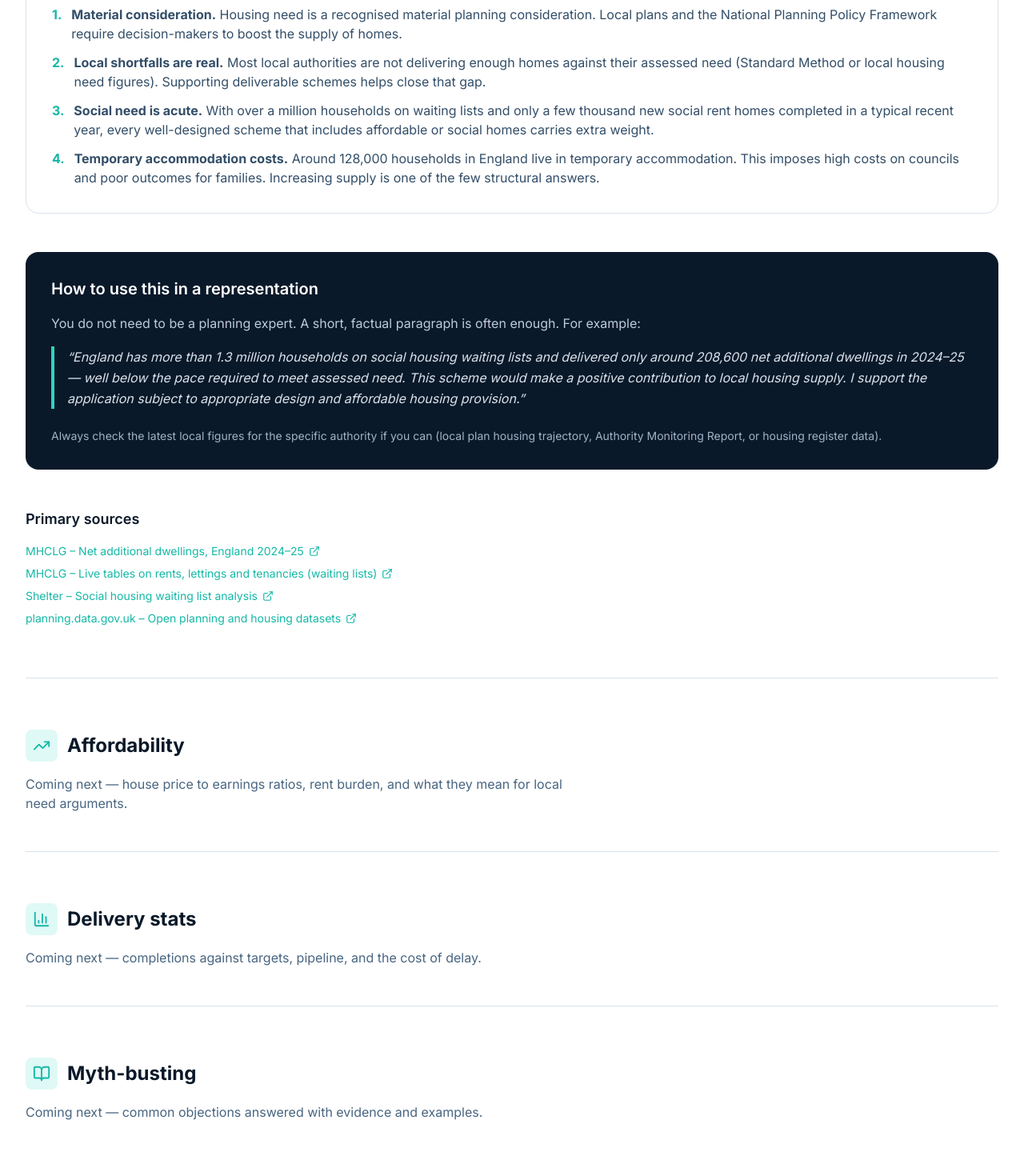
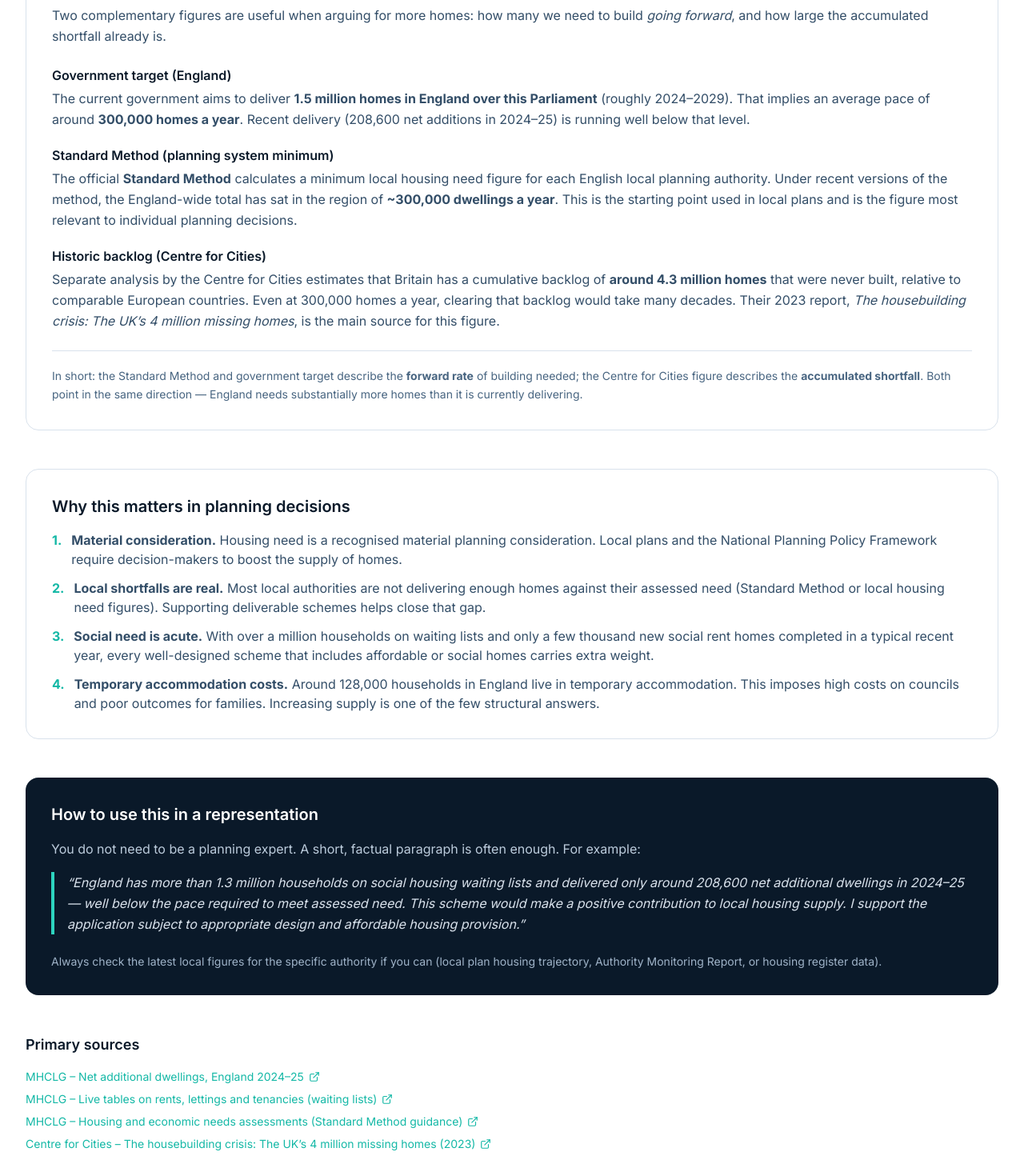
Before and after one commit to stumpyuk1/build-on, a Next.js app: page /evidence in a window 1280 px wide. Shown: the part 1100-2550 px from the top of the page at 80% size. Built offline with nearby package versions, Linux system fonts and the light colour scheme.

Commit message:
Add Future need subsection to Housing Need (gov target, Standard Method, Centre for Cities backlog)

```diff
--- a/app/evidence/page.tsx
+++ b/app/evidence/page.tsx
@@ -140,6 +140,73 @@ export default function EvidencePage() {
             </div>
           </div>
 
+          {/* Future need */}
+          <div className="rounded-2xl border border-navy-100 p-6 sm:p-8 mb-12">
+            <h3 className="text-xl font-semibold text-navy-950 mb-4">
+              Future need — and the historic backlog
+            </h3>
+            <p className="text-navy-700 leading-relaxed mb-6">
+              Two complementary figures are useful when arguing for more homes:
+              how many we need to build <em>going forward</em>, and how large the
+              accumulated shortfall already is.
+            </p>
+
+            <div className="space-y-5 text-navy-700">
+              <div>
+                <p className="font-semibold text-navy-950 mb-1">
+                  Government target (England)
+                </p>
+                <p className="leading-relaxed">
+                  The current government aims to deliver{" "}
+                  <strong>1.5 million homes in England over this Parliament</strong>{" "}
+                  (roughly 2024–2029). That implies an average pace of around{" "}
+                  <strong>300,000 homes a year</strong>. Recent delivery
+                  (208,600 net additions in 2024–25) is running well below that
+                  level.
+                </p>
+              </div>
+
+              <div>
+                <p className="font-semibold text-navy-950 mb-1">
+                  Standard Method (planning system minimum)
+                </p>
+                <p className="leading-relaxed">
+                  The official <strong>Standard Method</strong> calculates a
+                  minimum local housing need figure for each English local
+                  planning authority. Under recent versions of the method, the
+                  England-wide total has sat in the region of{" "}
+                  <strong>~300,000 dwellings a year</strong>. This is the
+                  starting point used in local plans and is the figure most
+                  relevant to individual planning decisions.
+                </p>
+              </div>
+
+              <div>
+                <p className="font-semibold text-navy-950 mb-1">
+                  Historic backlog (Centre for Cities)
+                </p>
+                <p className="leading-relaxed">
+                  Separate analysis by the Centre for Cities estimates that
+                  Britain has a cumulative backlog of{" "}
+                  <strong>around 4.3 million homes</strong> that were never
+                  built, relative to comparable European countries. Even at
+                  300,000 homes a year, clearing that backlog would take many
+                  decades. Their 2023 report,{" "}
+                  <em>The housebuilding crisis: The UK’s 4 million missing
+                  homes</em>, is the main source for this figure.
+                </p>
+              </div>
+            </div>
+
+            <p className="mt-6 text-sm text-navy-600 leading-relaxed border-t border-navy-100 pt-5">
+              In short: the Standard Method and government target describe the{" "}
+              <strong>forward rate</strong> of building needed; the Centre for
+              Cities figure describes the <strong>accumulated shortfall</strong>.
+              Both point in the same direction — England needs substantially more
+              homes than it is currently delivering.
+            </p>
+          </div>
+
           {/* Why it matters */}
           <div className="rounded-2xl border border-navy-100 p-6 sm:p-8 mb-12">
             <h3 className="text-xl font-semibold text-navy-950 mb-4">
@@ -241,6 +308,30 @@ export default function EvidencePage() {
               </li>
               <li>
                 <a
+                  href="https://www.gov.uk/guidance/housing-and-economic-development-needs-assessments"
+                  target="_blank"
+                  rel="noopener noreferrer"
+                  className="inline-flex items-center gap-1.5 text-build-green-dark hover:underline"
+                >
+                  MHCLG – Housing and economic needs assessments (Standard
+                  Method guidance)
+                  <ExternalLink size={14} />
+                </a>
+              </li>
+              <li>
+                <a
+                  href="https://www.centreforcities.org/publication/the-housebuilding-crisis/"
+                  target="_blank"
+                  rel="noopener noreferrer"
+                  className="inline-flex items-center gap-1.5 text-build-green-dark hover:underline"
+                >
+                  Centre for Cities – The housebuilding crisis: The UK’s 4
+                  million missing homes (2023)
+                  <ExternalLink size={14} />
+                </a>
+              </li>
+              <li>
+                <a
                   href="https://england.shelter.org.uk/"
                   target="_blank"
                   rel="noopener noreferrer"
```
